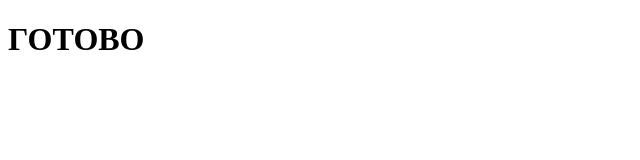
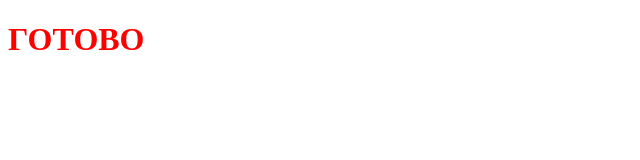
Before and after one commit to MunkinVladimir/Certification_GIT, a plain HTML site: page index.html in a window 1280 px wide. Shown: the whole page, without its empty margins (0-640 px from the left). Drawn offline with Linux system fonts and the light colour scheme.

Commit message:
Added more style

```diff
--- a/index.html
+++ b/index.html
@@ -6,6 +6,8 @@
 		<style>
 			h1 {
 				text-transform: uppercase;
+				font-size: 32px;
+				color: red;
 			}
 		</style>
 		<title>Document</title>
```
